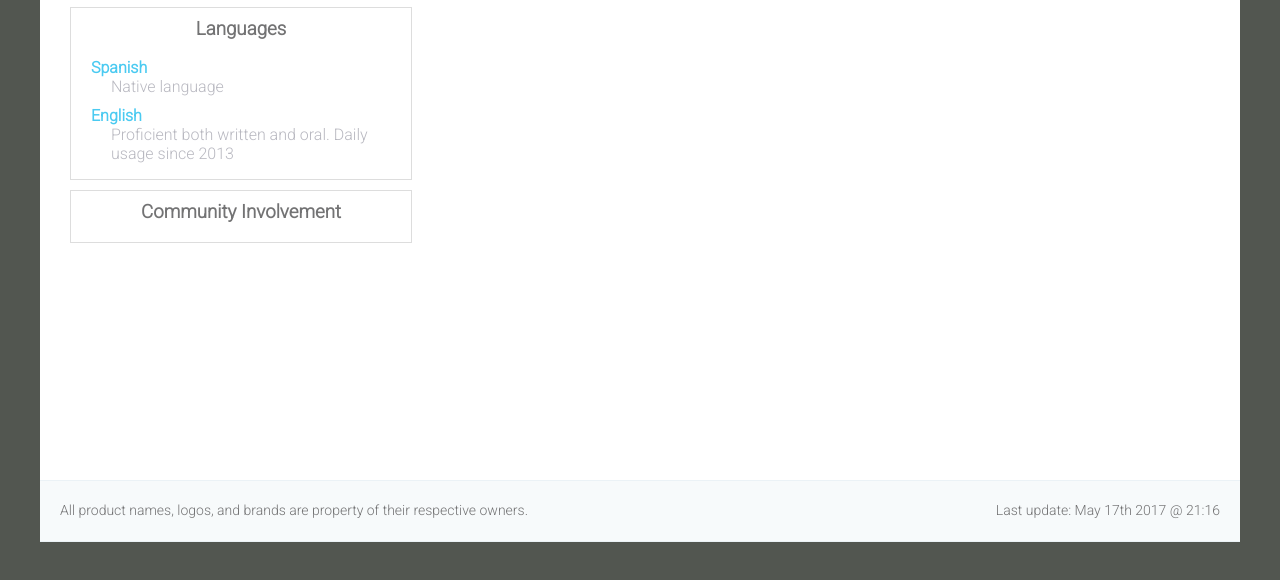
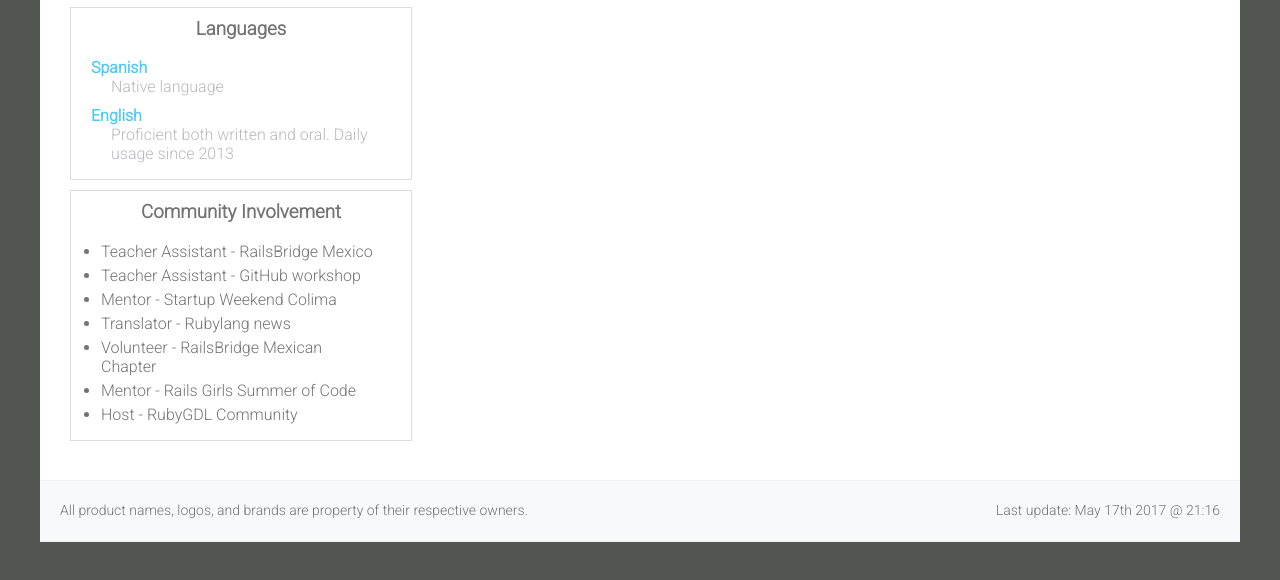
Before and after one commit to FerPerales/resume-generator, a plain HTML site: page index.html in a window 1280 px wide. Shown: the part 834-1414 px from the top of the page. Drawn offline with Linux system fonts and the light colour scheme.

Commit message:
Add Community Involvement section

```diff
--- a/assets/main.css
+++ b/assets/main.css
@@ -130,8 +130,20 @@ header {
     margin-top: 0;
 }
 
+/*Community*/
+
 .community {
     margin: 10px 0;
+}
+
+.community-list {
+    color: #737374;
+    font-size: 16px;
+    padding: 0 30px;
+}
+
+.community-item {
+    margin: 5px 0;
 }
 
 footer {
@@ -169,7 +181,6 @@ footer {
     line-height: 30px;
     float: left;
     margin-left: 20px;
-
 }
 
 .last-update {
--- a/index.html
+++ b/index.html
@@ -93,6 +93,15 @@
           </div>
           <div class="section community gray-border">
             <h3 class="section-header">Community Involvement</h3>
+            <ul class="community-list">
+              <li class="community-item">Teacher Assistant - RailsBridge Mexico</li>
+              <li class="community-item">Teacher Assistant - GitHub workshop</li>
+              <li class="community-item">Mentor - Startup Weekend Colima</li>
+              <li class="community-item">Translator - Rubylang news</li>
+              <li class="community-item">Volunteer - RailsBridge Mexican Chapter</li>
+              <li class="community-item">Mentor - Rails Girls Summer of Code</li>
+              <li class="community-item">Host - RubyGDL Community</li>
+            </ul>
           </div>
         </div>
         <div class="right-section">
```
